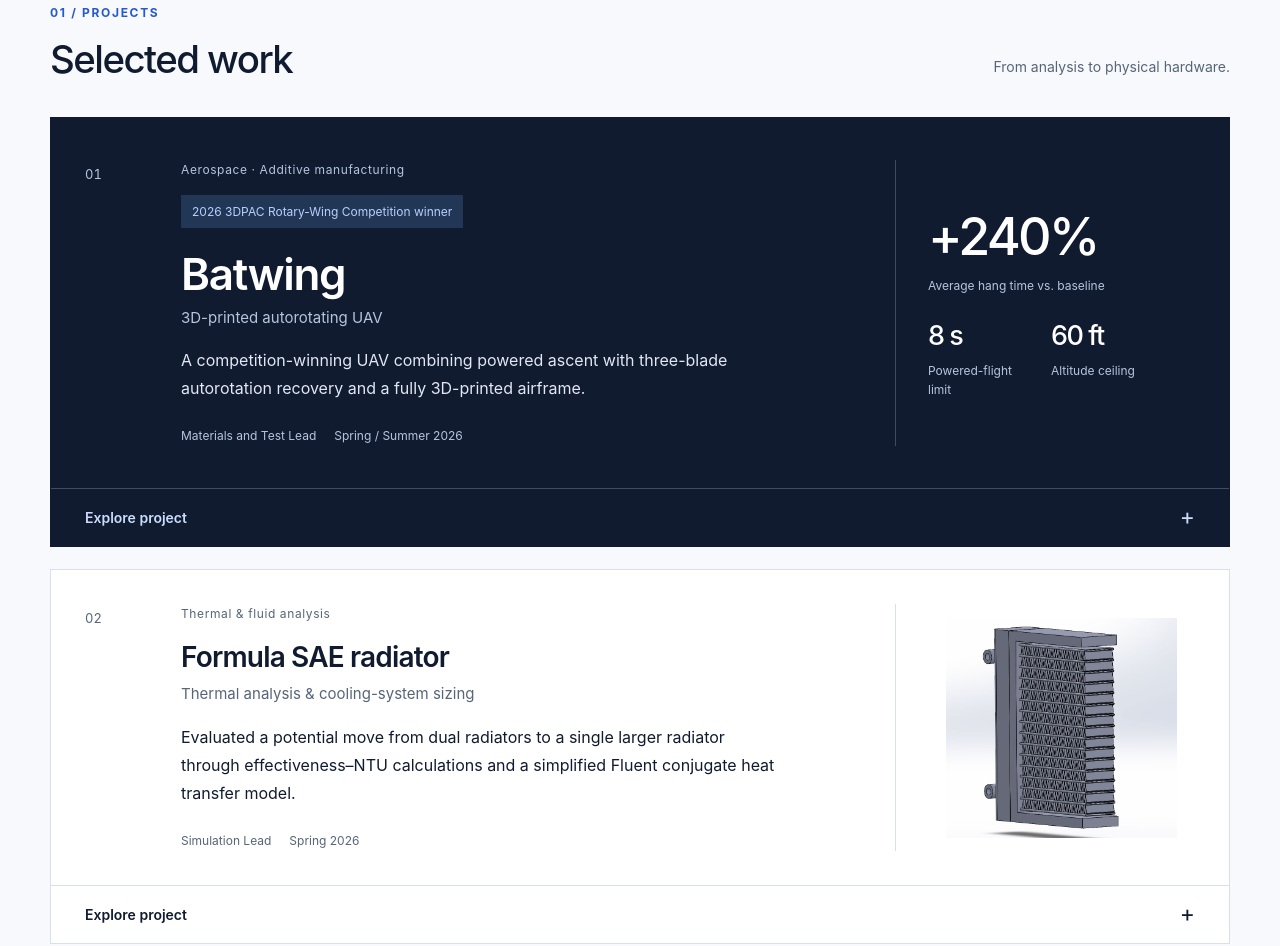
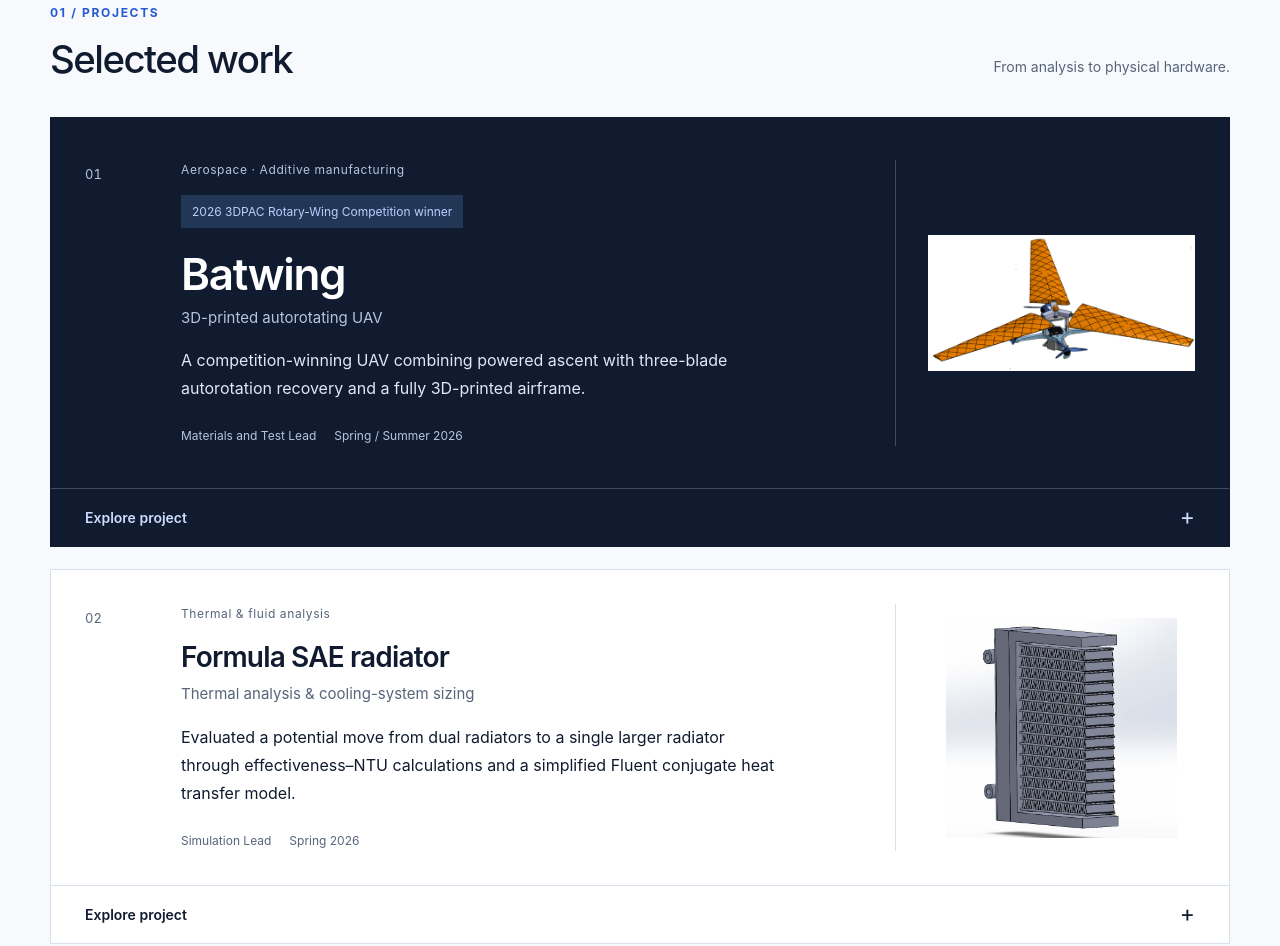
Before and after one commit to reidrios7/Nicholas-Rios-Portfolio.github.io, a plain HTML site: page index.html in a window 1280 px wide. Shown: the part 1184-2130 px from the top of the page. Drawn offline with Linux system fonts and the light colour scheme.

Commit message:
Feature Batwing rendering and relocate project metrics

```diff
--- a/index.html
+++ b/index.html
@@ -22,6 +22,9 @@
 @media(min-width:1001px){.hero{grid-template-columns:minmax(0,1fr) 300px;gap:55px}}
 @media(min-width:761px) and (max-width:1000px){.hero{grid-template-columns:minmax(0,1fr) 250px;gap:36px}}
 @media(max-width:760px){.hero-aside{grid-template-columns:125px 1fr;column-gap:20px;align-items:start}.hero-headshot{grid-column:1;grid-row:1/6;width:125px;margin:0}.hero-aside .aside-heading{grid-column:2;grid-row:1}.hero-aside .current-role{grid-column:2;grid-row:2}.hero-aside>.muted:first-of-type{grid-column:2;grid-row:3}.hero-aside .school{grid-column:2;grid-row:4}.hero-aside #hero-graduation{grid-column:2;grid-row:5}}
+.project-card-image{display:block;width:100%;max-height:240px;object-fit:contain;background:var(--white)}
+.detail-metrics{display:grid;grid-template-columns:repeat(3,minmax(0,1fr));gap:14px;margin:4px 0 30px}.detail-metrics .metric{padding:17px 18px;border:1px solid var(--line);background:var(--paper)}.detail-metrics .metric strong{font-size:32px;color:var(--ink)}.detail-metrics .metric span{color:var(--muted);margin:4px 0 0;max-width:150px}
+@media(max-width:560px){.detail-metrics{grid-template-columns:1fr}.detail-metrics .metric{display:grid;grid-template-columns:90px 1fr;align-items:center}.detail-metrics .metric span{margin:0;max-width:none}}
 </style>
 </head>
 <body>
@@ -80,6 +83,7 @@ window.PORTFOLIO = {
       "summary": "A competition-winning UAV combining powered ascent with three-blade autorotation recovery and a fully 3D-printed airframe.",
       "highlight": "2026 3DPAC Rotary-Wing Competition winner",
       "metrics": [ { "value": "+240%", "label": "Average hang time vs. baseline" }, { "value": "8 s", "label": "Powered-flight limit" }, { "value": "60 ft", "label": "Altitude ceiling" } ],
+      "cardImage": { "src": "assets/images/batwing-drone.png", "alt": "CAD rendering of the Batwing three-blade autorotating UAV" },
       "tools": ["Onshape", "AeroSandbox", "CasADi / IPOPT", "ESP32-S3", "ASA Aero / ASA / Onyx"],
       "sections": [
         { "heading": "The challenge", "body": "Develop a fully 3D-printed airframe that could climb under an eight-second powered-flight limit and recover through autorotation within a 60-foot altitude ceiling." },
@@ -214,7 +218,13 @@ window.__ASSETS = {};
     copy.append(meta);
     const visual = el('div', 'project-visual');
     const images = (project.images || []).filter(i => safeURL(i.src));
-    if (project.featured && project.metrics?.length) {
+    const cardImage = project.cardImage && safeURL(project.cardImage.src) ? project.cardImage : null;
+    if (cardImage) {
+      const image = el('img', 'project-card-image');
+      image.src = safeURL(cardImage.src); image.alt = cardImage.alt || project.title; image.loading = 'eager';
+      image.addEventListener('error', () => { image.hidden = true; }, { once: true });
+      visual.append(image);
+    } else if (project.featured && project.metrics?.length) {
       visual.append(makeMetric(project.metrics[0]));
       if (project.metrics.length > 1) {
         const small = el('div', 'small-metrics');
@@ -248,7 +258,14 @@ window.__ASSETS = {};
       }
       sections.append(block);
     });
-    content.append(tags, sections);
+    content.append(tags);
+    if (project.metrics?.length) {
+      const metrics = el('div', 'detail-metrics');
+      metrics.setAttribute('aria-label', `${project.title} key results and constraints`);
+      project.metrics.forEach(metric => metrics.append(makeMetric(metric)));
+      content.append(metrics);
+    }
+    content.append(sections);
     images.forEach(image => {
       const figure = el('figure'); const img = el('img');
       img.src = safeURL(image.src); img.alt = image.alt || ''; img.loading = 'lazy';
```
Also changed, not shown: assets/images/batwing-drone.png (added).
